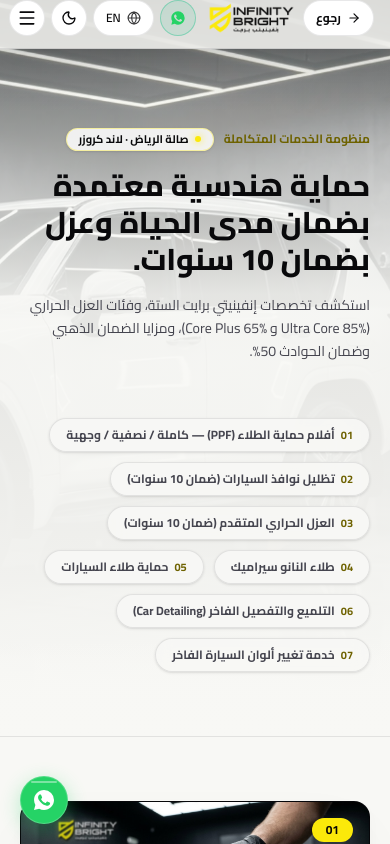
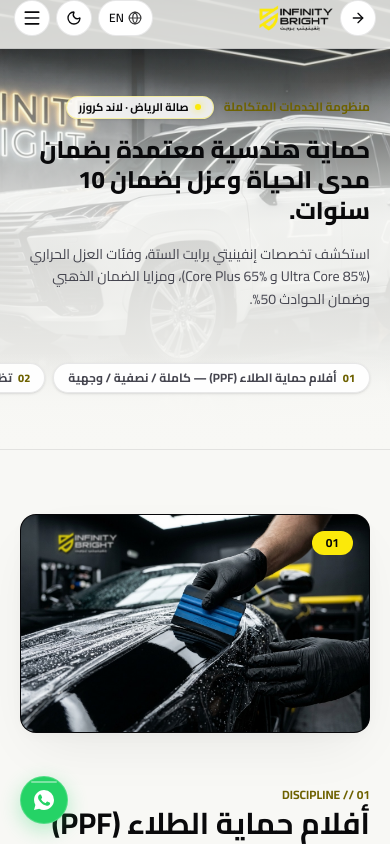
Before and after one commit to salah-khaled-dev/INFINITY-Bright-Web, a Next.js app: page /ar/services in a window 390 px wide. Shown: the top 844 px of the page. Built offline with nearby package versions, Linux system fonts and the light colour scheme.

Commit message:
fix(mobile): resolve navbar header overflow, optimize subpage hero & service chips

```diff
--- a/src/app/[locale]/services/page.tsx
+++ b/src/app/[locale]/services/page.tsx
@@ -46,18 +46,18 @@ export default async function ServicesPage({
         imageAlt={locale === "ar" ? "لاند كروزر داخل صالة إنفينيتي برايت الفاخرة" : "Land Cruiser inside Infinite Bright luxury studio"}
         badge={locale === "ar" ? "صالة الرياض · لاند كروزر" : "Riyadh Studio · Land Cruiser"}
       >
-        {/* Quick Jump Anchors */}
-        <div className="mt-8 flex flex-wrap gap-2.5">
+        {/* Quick Jump Anchors — Smooth Horizontal Swipe on Mobile, Wrap on Desktop */}
+        <div className="mt-6 -mx-5 flex items-center gap-2 overflow-x-auto px-5 pb-2 pt-1 no-scrollbar sm:mx-0 sm:flex-wrap sm:gap-2.5 sm:overflow-visible sm:px-0">
           {SERVICES_DATA.map((svc) => (
             <a
               key={svc.id}
               href={`#${svc.id}`}
-              className="rounded-full border border-[var(--border-subtle)] bg-[var(--bg-canvas)]/90 px-4 py-2 text-xs font-bold text-[var(--text-secondary)] shadow-sm backdrop-blur-sm transition-all hover:border-[#FBE90A] hover:bg-[#FBE90A] hover:text-[#060608]"
+              className="inline-flex shrink-0 items-center rounded-full border border-[var(--border-subtle)] bg-[var(--bg-surface)]/90 px-3.5 py-1.5 text-xs font-bold text-[var(--text-secondary)] shadow-sm backdrop-blur-md transition-all hover:border-[#FBE90A] hover:bg-[#FBE90A] hover:text-[#060608] sm:px-4 sm:py-2"
             >
-              <span className="me-1.5 font-mono text-[11px] text-[var(--brand-accent-label)]">
+              <span className="me-1.5 font-mono text-[11px] font-extrabold text-[var(--brand-accent-label)]">
                 {svc.index}
               </span>
-              {dict.servicesCatalog[svc.id].title}
+              <span className="whitespace-nowrap">{dict.servicesCatalog[svc.id].title}</span>
             </a>
           ))}
         </div>
--- a/src/app/globals.css
+++ b/src/app/globals.css
@@ -63,6 +63,7 @@ html[dir="ltr"] {
 @layer base {
   html {
     scroll-behavior: smooth;
+    scroll-padding-top: 5.5rem;
     background-color: var(--bg-canvas);
     color: var(--text-primary);
     font-family: var(--active-font-sans);
@@ -91,6 +92,14 @@ html[dir="ltr"] {
   a, button, img {
     -webkit-touch-callout: none;
     -webkit-tap-highlight-color: transparent;
+  }
+
+  .no-scrollbar::-webkit-scrollbar {
+    display: none;
+  }
+  .no-scrollbar {
+    -ms-overflow-style: none;
+    scrollbar-width: none;
   }
 
   /* iOS Form Auto-Zoom Prevention: forces minimum 16px font-size on mobile inputs */
--- a/src/components/layout/SubpageHero.tsx
+++ b/src/components/layout/SubpageHero.tsx
@@ -35,7 +35,7 @@ export function SubpageHero({
   return (
     <section
       className={cn(
-        "relative min-h-[460px] w-full overflow-hidden border-b border-[var(--border-subtle)] bg-[var(--bg-canvas)] pt-32 pb-16 sm:min-h-[500px] sm:pt-40 sm:pb-20 lg:min-h-[540px] lg:pt-44 lg:pb-24",
+        "relative min-h-[420px] w-full overflow-hidden border-b border-[var(--border-subtle)] bg-[var(--bg-canvas)] pt-24 pb-12 sm:min-h-[500px] sm:pt-40 sm:pb-20 lg:min-h-[540px] lg:pt-44 lg:pb-24",
         className
       )}
     >
@@ -47,7 +47,7 @@ export function SubpageHero({
           fill
           priority
           sizes="100vw"
-          className="object-cover object-[75%_center] transition-transform duration-1000 ease-out hover:scale-105 sm:object-[68%_center] lg:object-[60%_center]"
+          className="object-cover object-[center_top] transition-transform duration-1000 ease-out hover:scale-105 sm:object-[68%_center] lg:object-[60%_center]"
         />
 
         {/* Directional Editorial Scrims */}
@@ -55,7 +55,7 @@ export function SubpageHero({
         <div
           className={cn(
             "absolute inset-0 sm:hidden",
-            "bg-gradient-to-t from-[var(--bg-canvas)] via-[var(--bg-canvas)]/92 via-60% to-[var(--bg-canvas)]/35"
+            "bg-gradient-to-t from-[var(--bg-canvas)] via-[var(--bg-canvas)]/85 via-50% to-transparent"
           )}
         />
 
@@ -96,7 +96,7 @@ export function SubpageHero({
           </div>
 
           {/* Main Headline */}
-          <h1 className="font-display text-3xl leading-[1.14] font-extrabold tracking-tight text-[var(--text-primary)] sm:text-5xl lg:text-6xl rtl:leading-[1.24]">
+          <h1 className="font-display text-2xl leading-[1.22] font-extrabold tracking-tight text-[var(--text-primary)] sm:text-4xl lg:text-5xl rtl:leading-[1.28]">
             {headline}
           </h1>
 
--- a/src/components/navigation/Navbar.tsx
+++ b/src/components/navigation/Navbar.tsx
@@ -105,8 +105,8 @@ export function Navbar({ locale, dict }: NavbarProps) {
             : "border-b border-[var(--border-subtle)] bg-[var(--bg-glass)] py-3 sm:py-3.5 shadow-[0_8px_32px_rgba(0,0,0,0.08)] backdrop-blur-xl dark:shadow-[0_10px_40px_rgba(0,0,0,0.5)]"
         )}
       >
-        <div className="mx-auto flex max-w-7xl items-center justify-between gap-3 px-4 sm:px-8 lg:px-10">
-          <div className="flex items-center gap-2 sm:gap-3">
+        <div className="mx-auto flex max-w-7xl items-center justify-between gap-2 px-3.5 sm:gap-3 sm:px-8 lg:px-10">
+          <div className="flex shrink-0 items-center gap-1.5 sm:gap-3">
             {/* Mobile Back Button (Visible when visiting subpages on mobile) */}
             {!isHome && (
               <button
@@ -119,19 +119,22 @@ export function Navbar({ locale, dict }: NavbarProps) {
                   }
                 }}
                 aria-label={locale === "ar" ? "الرجوع" : "Back"}
+                title={locale === "ar" ? "الرجوع" : "Back"}
                 className={cn(
-                  "inline-flex h-9 items-center gap-1.5 rounded-full border px-3 text-xs font-bold transition-all lg:hidden",
+                  "inline-flex h-9 w-9 shrink-0 items-center justify-center rounded-full border transition-all sm:w-auto sm:px-3 sm:gap-1.5 lg:hidden",
                   overDarkHero
                     ? "border-white/20 bg-white/10 text-white hover:border-[#FBE90A]"
                     : "border-[var(--border-subtle)] bg-[var(--bg-surface)] text-[var(--text-primary)] hover:border-[#FBE90A]"
                 )}
               >
                 {locale === "ar" ? (
-                  <ArrowRight className="h-3.5 w-3.5" />
+                  <ArrowRight className="h-4 w-4" />
                 ) : (
-                  <ArrowLeft className="h-3.5 w-3.5" />
+                  <ArrowLeft className="h-4 w-4" />
                 )}
-                <span>{locale === "ar" ? "رجوع" : "Back"}</span>
+                <span className="hidden sm:inline text-xs font-bold">
+                  {locale === "ar" ? "رجوع" : "Back"}
+                </span>
               </button>
             )}
 
@@ -144,7 +147,7 @@ export function Navbar({ locale, dict }: NavbarProps) {
               <BrandLogo
                 forceDarkSurface={overDarkHero}
                 priority
-                className="h-8 transition-transform duration-300 group-hover:scale-[1.02] sm:h-11"
+                className="h-7 transition-transform duration-300 group-hover:scale-[1.02] sm:h-9 lg:h-11"
               />
             </Link>
           </div>
@@ -184,14 +187,14 @@ export function Navbar({ locale, dict }: NavbarProps) {
           </nav>
 
           {/* Header Action Buttons */}
-          <div className="flex items-center gap-1.5 sm:gap-2">
-            {/* WhatsApp Quick Button (Desktop & Tablet — Official Green) */}
+          <div className="flex shrink-0 items-center gap-1.5 sm:gap-2">
+            {/* WhatsApp Quick Button (Desktop & Tablet only — mobile uses floating quick chat) */}
             <a
               href={BUSINESS_CONFIG.contact.whatsappBaseUrl}
               target="_blank"
               rel="noopener noreferrer"
               aria-label={`${dict.whatsapp} (${BUSINESS_CONFIG.contact.phoneDisplay})`}
-              className="inline-flex h-9 w-9 items-center justify-center rounded-full border border-emerald-500/35 bg-emerald-500/10 text-[#25D366] transition-all duration-300 hover:scale-105 hover:bg-[#25D366] hover:text-white sm:h-10 sm:w-10"
+              className="hidden sm:inline-flex h-9 w-9 shrink-0 items-center justify-center rounded-full border border-emerald-500/35 bg-emerald-500/10 text-[#25D366] transition-all duration-300 hover:scale-105 hover:bg-[#25D366] hover:text-white sm:h-10 sm:w-10"
             >
               <WhatsAppIcon className="h-4 w-4" />
             </a>
@@ -227,14 +230,14 @@ export function Navbar({ locale, dict }: NavbarProps) {
               href={switchedLocalePath}
               aria-label={locale === "en" ? "التبديل إلى العربية" : "Switch to English"}
               className={cn(
-                "inline-flex h-9 items-center gap-1.5 rounded-full border px-3 text-xs font-semibold transition-all duration-300 sm:h-10 sm:px-3.5",
+                "inline-flex h-9 shrink-0 items-center gap-1 rounded-full border px-2.5 text-xs font-semibold transition-all duration-300 sm:h-10 sm:px-3.5 sm:gap-1.5",
                 overDarkHero
                   ? "border-white/20 bg-white/5 text-white hover:border-[#FBE90A] hover:text-[#FBE90A]"
                   : "border-[var(--border-subtle)] bg-[var(--bg-surface)] text-[var(--text-primary)] hover:border-[var(--border-strong)]"
               )}
             >
               <Globe className="h-3.5 w-3.5 opacity-80" />
-              <span>{locale === "en" ? dict.switchToAr : dict.switchToEn}</span>
+              <span>{locale === "en" ? "AR" : "EN"}</span>
             </Link>
 
             {/* Theme Switcher */}
@@ -245,7 +248,7 @@ export function Navbar({ locale, dict }: NavbarProps) {
                 mounted && theme === "dark" ? dict.lightMode : dict.darkMode
               }
               className={cn(
-                "inline-flex h-9 w-9 cursor-pointer items-center justify-center rounded-full border transition-all duration-300 sm:h-10 sm:w-10",
+                "inline-flex h-9 w-9 shrink-0 cursor-pointer items-center justify-center rounded-full border transition-all duration-300 sm:h-10 sm:w-10",
                 overDarkHero
                   ? "border-white/20 bg-white/5 text-white hover:border-[#FBE90A] hover:text-[#FBE90A]"
                   : "border-[var(--border-subtle)] bg-[var(--bg-surface)] text-[var(--text-primary)] hover:border-[var(--border-strong)]"
@@ -267,14 +270,14 @@ export function Navbar({ locale, dict }: NavbarProps) {
               <ArrowUpRight className="h-3.5 w-3.5 rtl:-scale-x-100" />
             </Link>
 
-            {/* Mobile Menu Button */}
+            {/* Mobile Menu Button - ALWAYS FULLY VISIBLE & SHRINK-0 */}
             <button
               type="button"
               onClick={() => setMobileOpen((prev) => !prev)}
               aria-expanded={mobileOpen}
               aria-label={mobileOpen ? dict.closeMenu : dict.openMenu}
               className={cn(
-                "inline-flex h-9 w-9 cursor-pointer items-center justify-center rounded-full border transition-colors sm:h-10 sm:w-10 lg:hidden",
+                "inline-flex h-9 w-9 shrink-0 cursor-pointer items-center justify-center rounded-full border transition-colors sm:h-10 sm:w-10 lg:hidden",
                 overDarkHero
                   ? "border-white/20 bg-white/5 text-white hover:border-[#FBE90A]"
                   : "border-[var(--border-subtle)] bg-[var(--bg-surface)] text-[var(--text-primary)]"
@@ -354,7 +357,12 @@ export function Navbar({ locale, dict }: NavbarProps) {
                     >
                       <Link
                         href={item.href}
-                        onClick={() => setMobileOpen(false)}
+                        onClick={() => {
+                          setMobileOpen(false);
+                          if (pathname === item.href) {
+                            window.scrollTo({ top: 0, behavior: "smooth" });
+                          }
+                        }}
                         className={cn(
                           "flex items-center justify-between rounded-2xl border p-4 text-base font-bold transition-all",
                           active
```
